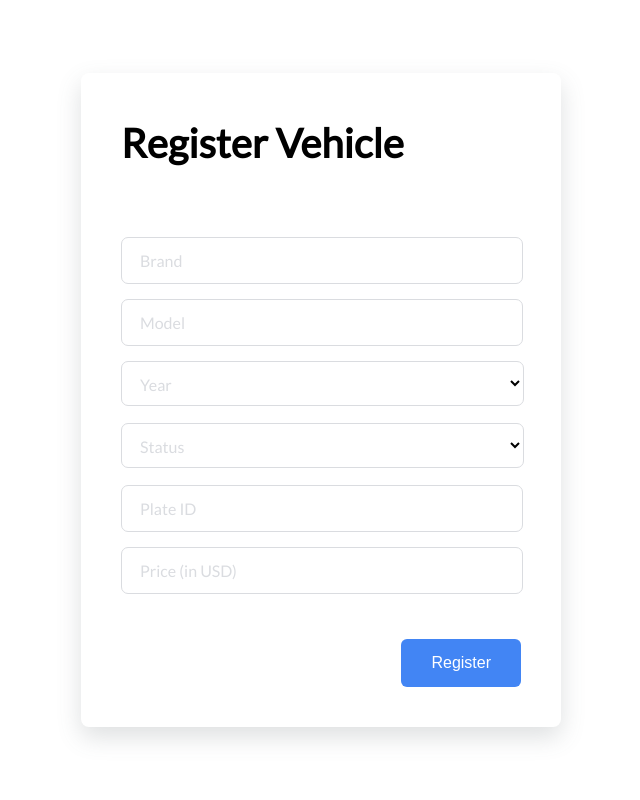
After one commit to ModyElSayed/Car-Rental-System, a PHP site: page /register_vehicle.php in a window 1280 px wide. The commit adds this page. Shown: the whole page, without its empty margins (319-959 px from the left). Run offline with PHP 8.4, Linux system fonts and the light colour scheme.

Commit message:
Add files via upload

```diff
--- /dev/null
+++ b/car-validation.js
@@ -0,0 +1,68 @@
+function registration() {
+	const brand = document.getElementById("brand").value;
+	const model = document.getElementById("model").value;
+	const plateid = document.getElementById("plateid").value;
+
+	const year = document.getElementById("year");
+	const yearval = year.value;
+
+	const status1 = document.getElementById("status");
+	const statusval = status1.value;
+
+	const price = document.getElementById("price");
+	const priceval = price.value;
+
+	let error = 0;
+
+
+	if(brand == "")
+	{
+		alert('Please specify a brand');
+		error = 1;
+
+	}
+	if(model == "")
+	{
+		alert('Please specify a model');
+		error = 1;
+
+	}
+	if(yearval == "")
+	{
+		alert('Please select a year');
+		error = 1;
+
+	}
+	if(statusval == "")
+	{
+		alert('Please select a status');
+		error = 1;
+
+	}
+	if(price == "")
+	{
+		alert('Please specify a price');
+		error = 1;
+
+	}
+	if(plateid == "")
+	{
+		alert('Please specify a plate id');
+		error = 1;
+
+	}
+	if(error == 1)
+	{
+		return false;
+	}
+	return true;
+}
+
+function clearFuncForRegistration()	{
+		document.getElementById("brand").value="";
+		document.getElementById("model").value="";
+		document.getElementById("year").value="";
+		document.getElementById("status").value="";
+		document.getElementById("plateid").value="";
+		document.getElementById("price").value="";
+}
--- a/check_user.php
+++ b/check_user.php
@@ -11,7 +11,7 @@
   $encrypted_password = md5($_POST["password"]);
   $password = mysqli_real_escape_string($con, $encrypted_password);
 
-  $sql_query = "SELECT COUNT(*) as number_of_emails FROM `Account` WHERE Email='{$email}' AND Password='{$password}'";
+  $sql_query = "SELECT COUNT(*) as number_of_emails FROM Account WHERE Email='{$email}' AND Password='{$password}'";
 
   // performing the query.
   $result = mysqli_query($con,$sql_query);
--- a/logout.php
+++ b/logout.php
@@ -1,6 +1,7 @@
 <?php
 
 // Destroy session
+session_start();
 session_destroy();
 header('Location: index.php');
 
--- /dev/null
+++ b/register_vehicle.php
@@ -0,0 +1,117 @@
+<!DOCTYPE html>
+  <head>
+      <title>Vehicle Registration</title>
+      <link rel="stylesheet" href="style.css?v=<?php echo time(); ?>">
+
+      <script src="jquery-3.6.0.js" type="text/javascript"></script>
+      <script src="car-validation.js" type="text/javascript"></script>
+
+
+      <script type="text/javascript">
+        $(document).ready(function(){
+
+            $("#submit").click(function(){
+
+
+
+                if(registration()){
+					var plateid = $("#plateid").val().trim();
+					var brand = $("#brand").val().trim();
+					var model = $("#model").val().trim();
+					var year = $("#year").val().trim();
+					var price = $("#price").val().trim();
+					var status = $("#status").val().trim();
+                    $.ajax({
+                        url:'car_registeration_php.php',
+                        type:'post',
+                        data:{plateid:plateid, brand:brand, model:model, year:year, price:price, status:status},
+
+						success:function(response){
+                            var msg = "";
+                            if(response == 1) {
+                                window.location = "customer_registration.php";
+                            } else {
+                                msg = "This plate id already exits.";
+                                clearFuncForRegistration();
+                            }
+							$("#message").html(msg);
+
+                        }
+                    });
+                }
+            });
+        });
+      </script>
+
+  </head>
+  <body>
+
+    <div class="signFrm">
+      <div class="form">
+
+        <h1 class="title">Register Vehicle</h1>
+
+        <div class = "errorContainer">
+          <label class="invalid" id="message"></label>
+        </div>
+
+        <div class="inputContainer">
+          <input type="text" name="brand" class="input" id="brand" placeholder="Brand" maxlength="32">
+          <label class="label">Brand</label>
+        </div>
+
+        <div class="inputContainer">
+          <input type="text" name="model" class="input" id="model" placeholder="Model" maxlength="32">
+          <label class="label">Model</label>
+        </div>
+
+        <div class="inputContainer">
+			<select name="year" class="select" id="year" required>
+				<option value = "" disabled selected hidden ></option>
+				<!--don't forget to validate for a choice-->
+				<?php
+					for($i = 2000; $i <= date("Y") ; $i++){
+						echo "<option value=\"$i\">$i</option>";
+					}
+				?>
+			</select>
+			<label class="label">Year</label>
+        </div>
+
+		<div class="inputContainer">
+			<select name="status" class="select" id="status" required>
+				<option value = "" disabled selected hidden ></option>
+				<option value="Active">Active</option>
+				<option vlaue="OOS">Out Of Service</option>
+			</select>
+			<label class="label">Status</label>
+        </div>
+
+        <div class="inputContainer">
+          <input type="text" name="plateid" class="input" id="plateid" placeholder="Plate ID" maxlength="32">
+          <label class="label">Plate ID</label>
+        </div>
+
+		<div class="inputContainer">
+          <input type="number" name="price" class="input" id="price" placeholder="Price">
+          <label class="label">Price (in USD)</label>
+        </div>
+
+        <div class="submitContainer">
+          <input type="submit" id="submit" name="submit" class="submitBtn" value="Register" style="float:right">
+        </div>
+
+      </div>
+    </div>
+    <!-- A script to be able to press Enter key for sign in -->
+    <script>
+      var price = document.getElementById("price");
+      price.addEventListener("keyup", function(event) {
+        if (event.keyCode === 13) {
+         event.preventDefault();
+         document.getElementById("submit").click();
+        }
+      });
+    </script>
+  </body>
+</html>
--- a/sign_up_user.php
+++ b/sign_up_user.php
@@ -1,9 +1,9 @@
 <?php
-  include "config_database.php";
+  include("config_database.php");
 
   $email = mysqli_real_escape_string($con, $_POST['email']);
 
-  $sql_query = "SELECT COUNT(*) as number_of_emails FROM `Account` WHERE Email='{$email}'";
+  $sql_query = "SELECT COUNT(*) as number_of_emails FROM Account WHERE Email='{$email}'";
   $result = mysqli_query($con,$sql_query);
   $row = mysqli_fetch_array($result);
 
--- a/style.css
+++ b/style.css
@@ -70,6 +70,22 @@ body {
   z-index: 1;
 }
 
+.select {
+  position: absolute;
+  top: 0;
+  left: 0;
+  height: 100%;
+  width: 112%;
+  border: 1px solid #DADCE0;
+  border-radius: 7px;
+  font-size: 16px;
+  padding: 0 20px;
+  outline: none;
+  background: none;
+  z-index: 1;
+}
+
+
 /* Hide the placeholder texts (a) */
 
 ::placeholder {
@@ -135,7 +151,28 @@ body {
   color: #4285F4;
 }
 
+.select:focus + .label {
+  top: -7px;
+  left: 7px;
+  z-index: 10;
+  font-size: 14px;
+  font-weight: 200;
+  color: #4285F4;
+}
+
+.select:valid + .label {
+  top: -7px;
+  left: 7px;
+  z-index: 10;
+  font-size: 14px;
+  font-weight: 200;
+}
+
 .input:focus {
+  border: 2px solid #4285F4;
+}
+
+.select:focus {
   border: 2px solid #4285F4;
 }
 
```
Also changed, not shown: Final_DDL.sql (+12 -10 lines), car_registeration_php.php (added, +23 -0 lines), home.php (+9 -1 lines).
